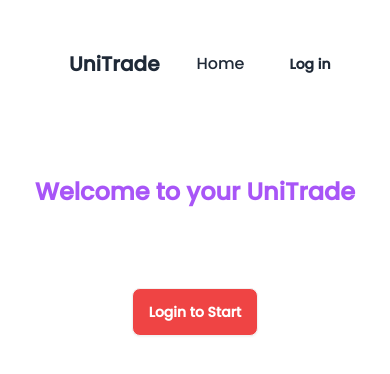
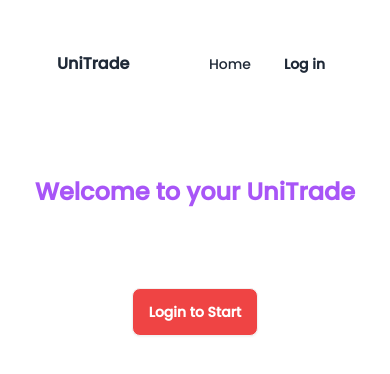
Before and after one commit to rahad2694/UniTrade-HAW, a React (Vite) app: page / in a window 390 px wide. Shown: the top 374 px of the page. Built offline with nearby package versions, Linux system fonts and the light colour scheme; no server answers; a web font is replaced by a local one.

Commit message:
UT-admin: made responsive for mobile screen

```diff
--- a/src/components/Navbar/Navbar.tsx
+++ b/src/components/Navbar/Navbar.tsx
@@ -14,29 +14,32 @@ const Navbar: React.FC<Props> = () => {
   return (
     <div className="navbar bg-base-100 sticky top-0 z-50">
       <div className="flex-1">
-        <Link to="/" className="btn btn-ghost normal-case text-xl ml-3">
+        <Link
+          to="/"
+          className="btn btn-ghost normal-case text-base md:text-xl md:ml-3"
+        >
           UniTrade
         </Link>
       </div>
       <div className="flex-none">
         <Link
-          className="mx-2 p-3 rounded-lg hover:bg-base-300 transition delay-100 duration-200 ease-in-out"
+          className="mx-1 p-1 md:mx-2 md:p-3 text-sm md:text-base rounded-lg hover:bg-base-300 transition delay-100 duration-200 ease-in-out"
           to="/"
         >
           Home
         </Link>
         {user?.uid ? (
           <Link
-            className="mx-2 p-3 rounded-lg hover:bg-base-300 transition delay-100 duration-200 ease-in-out"
+            className="p-1 md:p-3 text-sm md:text-base rounded-lg hover:bg-base-300 transition delay-100 duration-200 ease-in-out"
             to="/dashboard"
           >
             Dashboard
           </Link>
         ) : null}
         {user?.uid ? (
-          <div className="dropdown dropdown-end mx-6">
+          <div className="dropdown dropdown-end mx-3 md:mx-6">
             <label tabIndex={0} className="btn btn-ghost btn-circle avatar">
-              <div className="w-10 rounded-full">
+              <div className="w-8 md:w-10 rounded-full">
                 <img
                   alt=""
                   src={
@@ -48,7 +51,7 @@ const Navbar: React.FC<Props> = () => {
             </label>
             <ul
               tabIndex={0}
-              className="menu menu-compact dropdown-content mt-3 p-2 shadow bg-base-100 rounded-box w-52"
+              className="menu menu-compact dropdown-content mt-3 p-2 shadow bg-base-100 rounded-box w-36 md:w-52"
             >
               <li>
                 <Link to="/profile">
```
Lines whose indentation alone changed are shown as unchanged.
